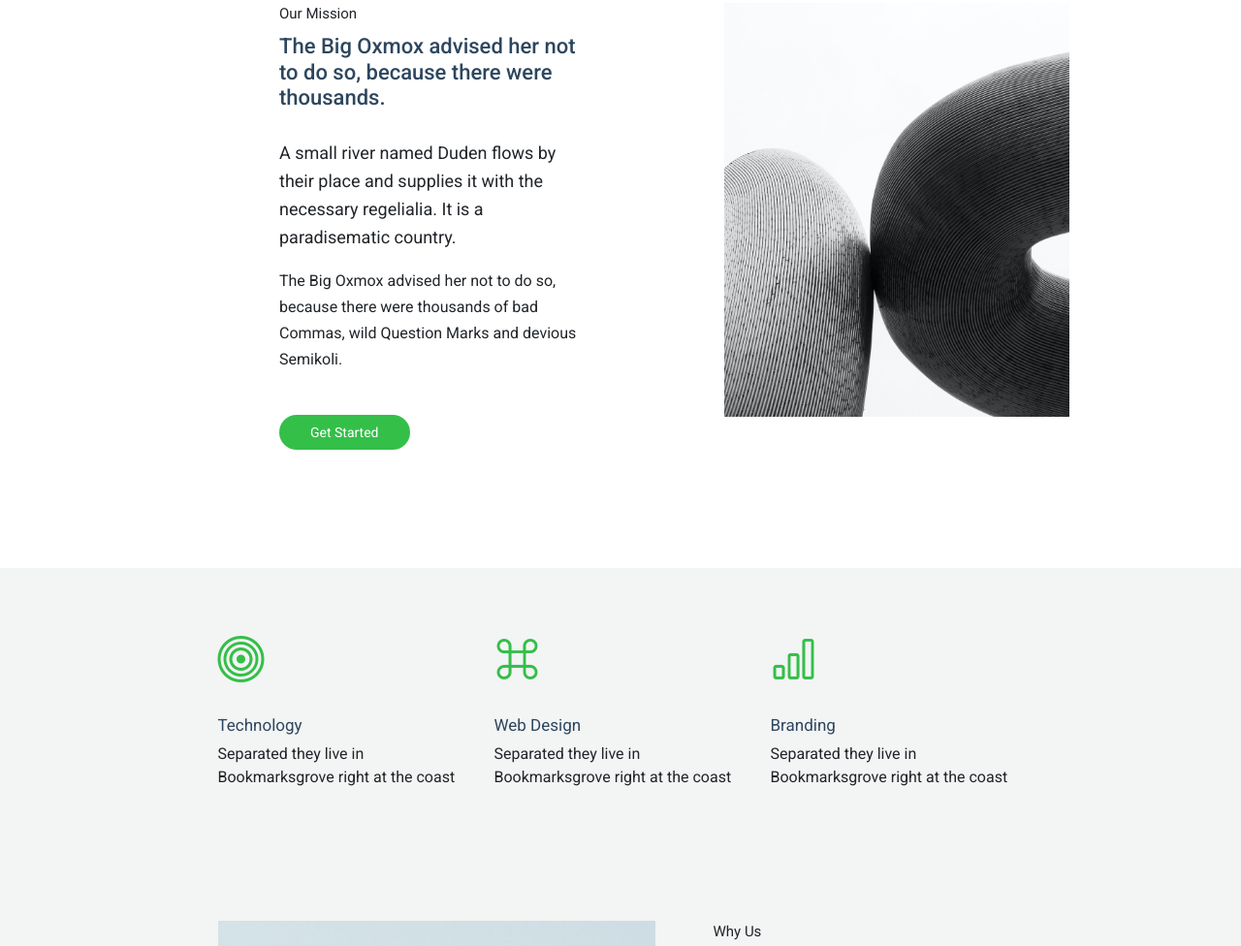
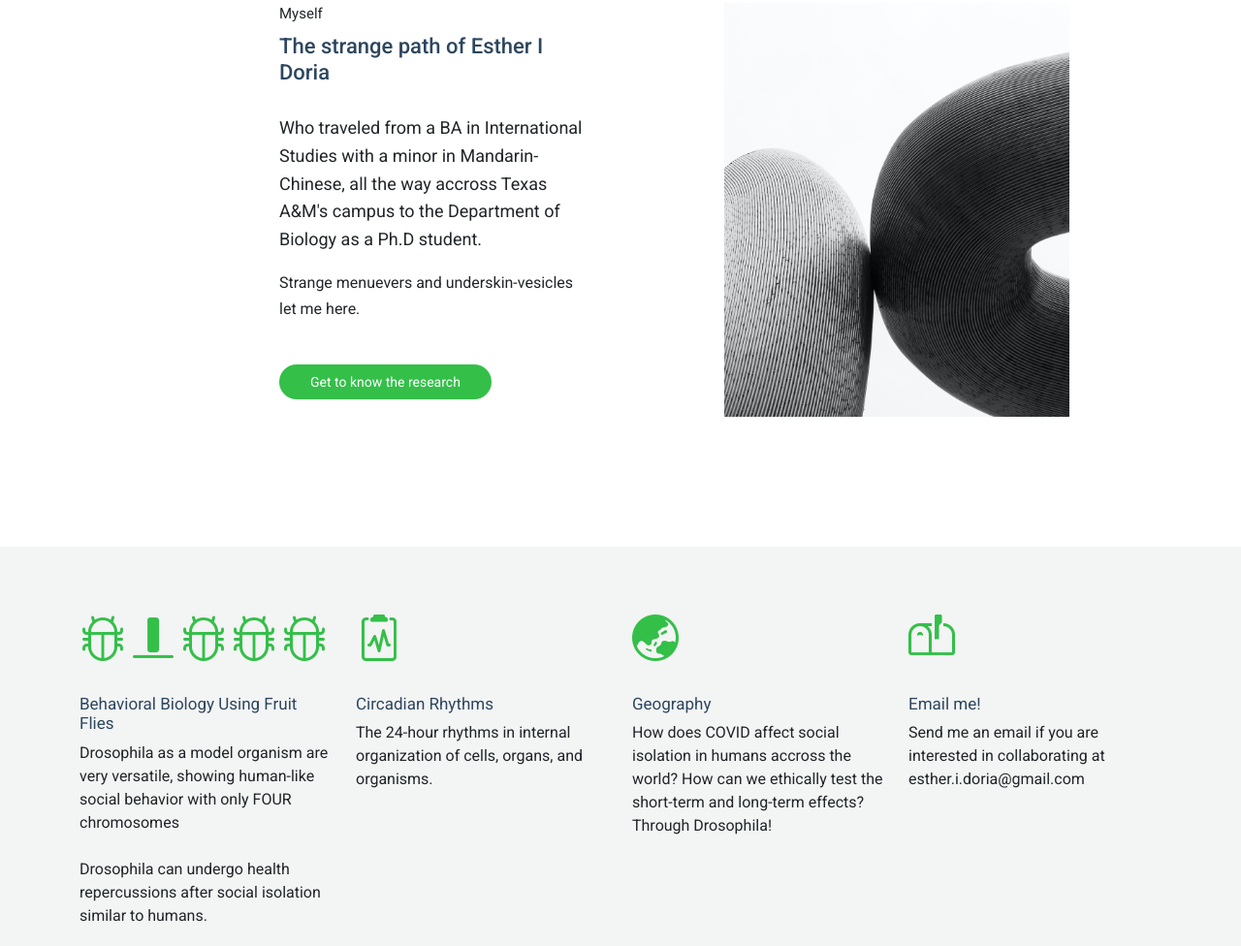
Before and after one commit to estheridoria/estheridoria.github.io, a plain HTML site: page about.html in a window 1280 px wide. Shown: the part 302-1278 px from the top of the page at 97% size. Drawn offline with Linux system fonts and the light colour scheme.

Commit message:
adding to my website #2

```diff
--- a/about.html
+++ b/about.html
@@ -34,6 +34,7 @@
   * Author: BootstrapMade.com
   * License: https://bootstrapmade.com/license/
   ======================================================== -->
+
 </head>
 
 <body class="about-page">
@@ -111,21 +112,18 @@
 
             <div class="offset-md-0 offset-lg-1 col-sm-12 col-md-5 col-lg-5 col-xl-4" data-aos="fade-up">
               <div class="px-3">
-                <span class="content-subtitle">Our Mission</span>
+                <span class="content-subtitle">Myself</span>
                 <h2 class="content-title text-start">
-                  The Big Oxmox advised her not to do so, because there were
-                  thousands.
+                  The strange path of Esther I Doria
                 </h2>
                 <p class="lead">
-                  A small river named Duden flows by their place and supplies it
-                  with the necessary regelialia. It is a paradisematic country.
+                  Who traveled from a BA in International Studies with a minor in Mandarin-Chinese, all the way accross Texas A&M's campus to the Department of Biology as a Ph.D student.
                 </p>
                 <p class="mb-5">
-                  The Big Oxmox advised her not to do so, because there were
-                  thousands of bad Commas, wild Question Marks and devious Semikoli.
+                  Strange menuevers and underskin-vesicles let me here.
                 </p>
                 <p>
-                  <a href="#" class="btn-get-started">Get Started</a>
+                  <a href="#" class="btn-get-started">Get to know the research</a>
                 </p>
               </div>
             </div>
@@ -140,26 +138,39 @@
       <div class="container">
         <div class="row gy-4 justify-content-center">
 
-          <div class="col-lg-3">
-            <div class="services-item" data-aos="fade-up">
+                              <div class="col-lg-3">
+            <div class="services-item" data-aos="fade-up" data-aos-delay="100">
               <div class="services-icon">
-                <i class="bi bi-bullseye"></i>
+                <i class="bi bi-bug"></i> <i class="bi bi-align-bottom"></i> <i class="bi bi-bug"></i> <i class="bi bi-bug"></i> <i class="bi bi-bug"></i>
               </div>
               <div>
-                <h3>Technology</h3>
-                <p>Separated they live in Bookmarksgrove right at the coast</p>
+                <h3>Behavioral Biology Using Fruit Flies</h3>
+                <p>Drosophila as a model organism are very versatile, showing human-like social behavior with only FOUR chromosomes
+                <br> <br> Drosophila can undergo health repercussions after social isolation similar to humans.</p>
               </div>
             </div>
           </div>
 
           <div class="col-lg-3">
+            <div class="services-item" data-aos="fade-up">
+              <div class="services-icon">
+                <i class="bi bi-clipboard2-pulse"></i>
+              </div>
+              <div>
+                <h3>Circadian Rhythms</h3>
+                <p>The 24-hour rhythms in internal organization of cells, organs, and organisms. </p>
+              </div>
+            </div>
+          </div>
+
+                              <div class="col-lg-3">
             <div class="services-item" data-aos="fade-up" data-aos-delay="100">
               <div class="services-icon">
-                <i class="bi bi-command"></i>
+                <i class="bi bi-globe-asia-australia"></i>
               </div>
               <div>
-                <h3>Web Design</h3>
-                <p>Separated they live in Bookmarksgrove right at the coast</p>
+                <h3>Geography</h3>
+                <p> How does COVID affect social isolation in humans accross the world? How can we ethically test the short-term and long-term effects? Through Drosophila!</p>
               </div>
             </div>
           </div>
@@ -167,11 +178,11 @@
           <div class="col-lg-3">
             <div class="services-item" data-aos="fade-up" data-aos-delay="200">
               <div class="services-icon">
-                <i class="bi bi-bar-chart"></i>
+                <i class="bi bi-mailbox-flag"></i>
               </div>
               <div>
-                <h3>Branding</h3>
-                <p>Separated they live in Bookmarksgrove right at the coast</p>
+                <h3>Email me!</h3>
+                <p>Send me an email if you are interested in collaborating at esther.i.doria@gmail.com</p>
               </div>
             </div>
           </div>
```
Also changed, not shown: blog-details.html (+16 -17 lines), index.html (+1 -4 lines), assets/img/img_h_8.jpg, 2 other files.
